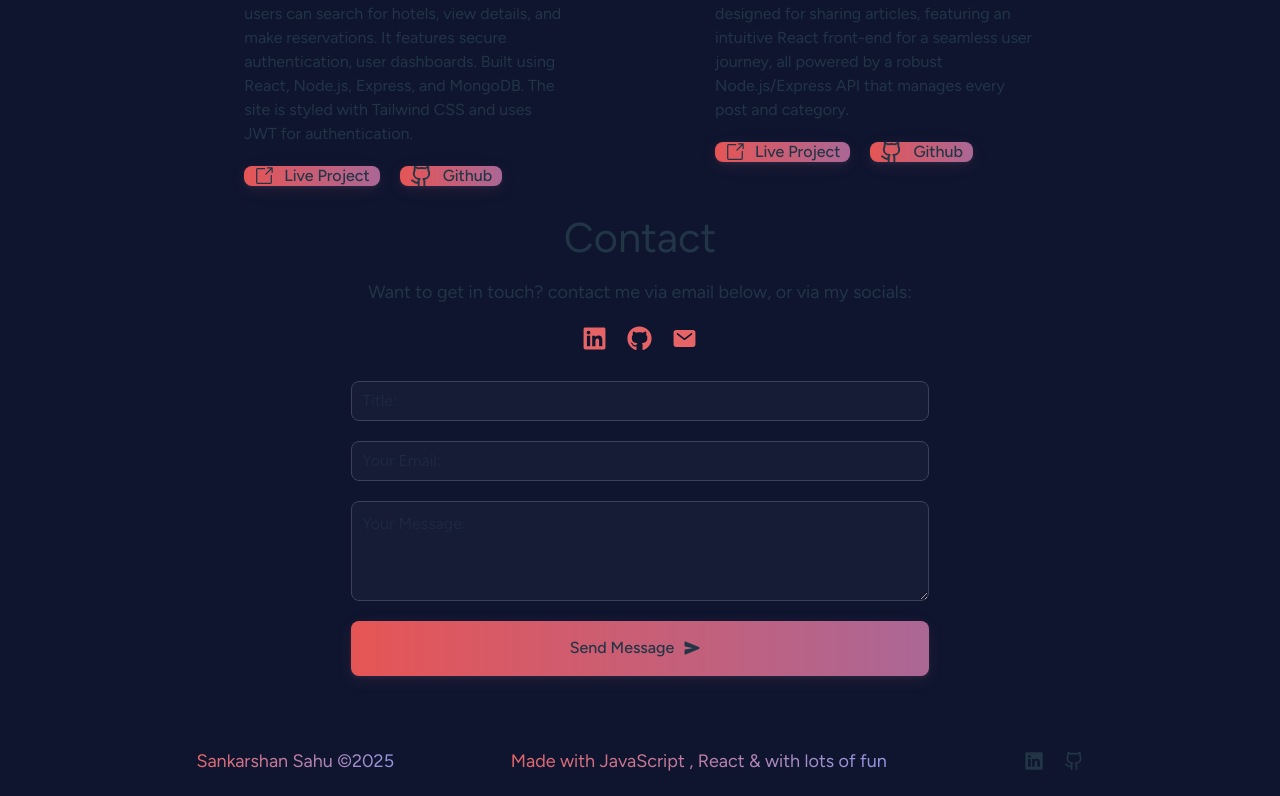
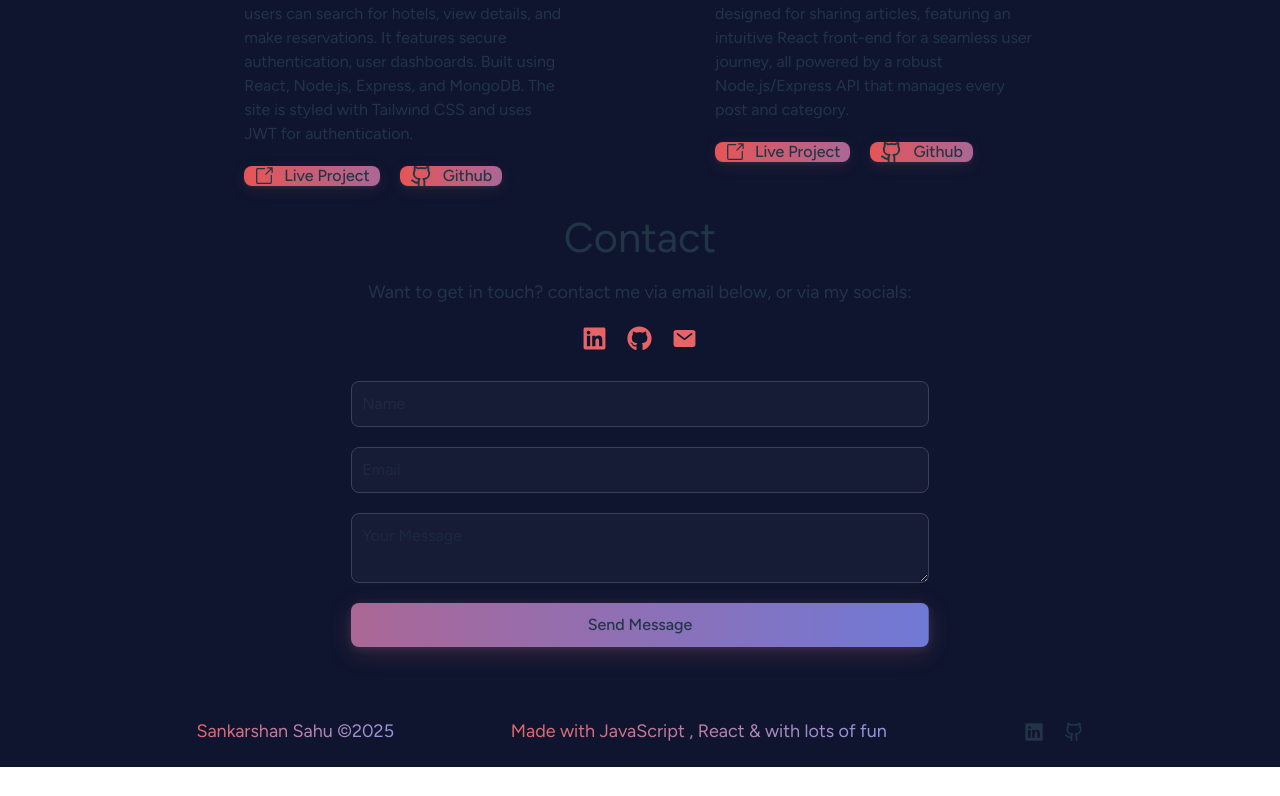
Before and after one commit to sankar636/Sankar-Portfolio, a React (Vite) app: page / in a window 1280 px wide. Shown: the part 3262-4058 px from the top of the page. After the commit the page ends 4029 px from the top, so only its background shows below. Built offline with nearby package versions, Linux system fonts and the light colour scheme.

Commit message:
feat: integrate emailjs for contact form functionality; add styling for send button

```diff
--- a/package.json
+++ b/package.json
@@ -10,6 +10,7 @@
     "preview": "vite preview"
   },
   "dependencies": {
+    "@emailjs/browser": "^4.4.1",
     "@emotion/react": "^11.14.0",
     "@emotion/styled": "^11.14.1",
     "@mui/material": "^7.2.0",
--- a/src/App.css
+++ b/src/App.css
@@ -435,6 +435,28 @@
     transition: background-position 0.6s cubic-bezier(0.4, 0, 2, 1), box-shadow 0.3s;
     overflow: hidden;
     border: none;
+  }
+  .send-form {
+    display: flex;
+    width: calc(100% - 20px);
+    height: fit-content;
+    margin: 10px;
+    justify-content: center;
+    align-items: center;
+    font-size: 1.0rem;
+    font-weight: 500;
+    font-family: 'Figtree', sans-serif;
+    cursor: pointer;
+    border-radius: 8px;
+    background: linear-gradient(90deg, #e65555, #7079d6);
+    background-size: 200% 200%;
+    background-position: 0% 50%;
+    box-shadow: 0 4px 16px 0 rgba(230, 100, 101, 0.10), 0 1.5px 4px 0 rgba(145, 152, 229, 0.10);
+    transition: background-position 0.6s cubic-bezier(0.4, 0, 2, 1), box-shadow 0.3s;
+    overflow: hidden;
+    border: none;
+    padding-top: 10px;
+    padding-bottom: 10px;
   }
 
   .footer {
@@ -900,6 +922,12 @@
     transition: background-position 0.5s cubic-bezier(0.4, 0, 0.2, 1), box-shadow 0.3s;
   }
 
+  .send-form {
+    transition: all 0.6s ease;
+    background-position: 100% 50%;
+    box-shadow: 0 6px 24px 0 rgba(230, 100, 101, 0.18), 0 2px 8px 0 rgba(145, 152, 229, 0.15);
+    transition: background-position 0.5s cubic-bezier(0.4, 0, 0.2, 1), box-shadow 0.3s;
+  }
   @media (min-width: 1000px) and (max-width: 1200px) {
 
     .navigation {
--- a/src/Components/Contact.jsx
+++ b/src/Components/Contact.jsx
@@ -1,11 +1,30 @@
+import React, { useRef } from "react";
 import { FaGithub, FaLinkedin } from "react-icons/fa";
 import { IoMail, IoSend } from "react-icons/io5";
-import { motion } from "motion/react"
-import '../App.css'
+import { motion } from "motion/react";
+import "../App.css";
+import emailjs from "@emailjs/browser";
 function Contact() {
+  const form = useRef();
+  const sendEmail = (e) => {
+    e.preventDefault();
+    const serviceID = "service_aw4yq9x";
+    const templateID = "template_grz4sv7";
+    const publicKey = "1VqfJIAKy0PCdUPzN";
+    emailjs.sendForm(serviceID, templateID, form.current, publicKey).then(
+      (result) => {
+        console.log(result.text);
+        alert("Message sent successfully!");
+        form.current.reset();
+      },
+      (error) => {
+        console.log(error.text);
+        alert("An error occurred, please try again.");
+      }
+    );
+  };
 
   return (
-
     <motion.div
       className="contact"
       id="contact"
@@ -15,31 +34,40 @@ function Contact() {
       viewport={{ once: true, amount: 0.2 }}
     >
       <div className="contact" id="contact">
-
         <span className="section-heading"> Contact </span>
 
         <div className="social-bar">
-
-                    <span className="social-heading"> Want to get in touch? contact me via email below, or via my socials: </span>
+          <span className="social-heading">
+            {" "}
+            Want to get in touch? contact me via email below, or via my socials:{" "}
+          </span>
 
           <div className="icons">
-
-                        <a className="icon" type="text" href="https://www.linkedin.com/in/sankarshan636sahu/" target="_blank" rel="noopener noreferrer">
+            <a
+              className="icon"
+              type="text"
+              href="https://www.linkedin.com/in/sankarshan636sahu/"
+              target="_blank"
+              rel="noopener noreferrer"
+            >
               <FaLinkedin />
             </a>
 
-                        <a className="icon" type="email" href="https://github.com/sankar636">
+            <a
+              className="icon"
+              type="email"
+              href="https://github.com/sankar636"
+            >
               <FaGithub />
             </a>
 
             <a className="icon" type="text" href="mailto:jhadia7008@gmail.com">
               <IoMail />
             </a>
-
           </div>
         </div>
 
-                <form
+        {/* <form
                     target="_blank"
                     action="https://formsubmit.co/jhadia7008@gmail.com"
                     method="POST"
@@ -61,11 +89,43 @@ function Contact() {
                         <IoSend style={{ margin: '10px' }} />
                     </button>
 
+                </form> */}
+        <form ref={form} onSubmit={sendEmail}
+        className="contact-form"
+        >
+          {/* <label>Name</label> */}
+          <input
+            type="text"
+            name="from_name"
+            required
+            className="contact-input"
+            placeholder="Name"
+          />
+
+          {/* <label>Email</label> */}
+          <input
+            type="email"
+            name="from_email"
+            required
+            className="contact-input"
+            placeholder="Email"
+          />
+
+          {/* <label>Message</label> */}
+          <textarea
+            name="message"
+            required
+            className="contact-input"
+            placeholder="Your Message"
+          />
+
+          <input type="submit" value="Send Message"
+          className="send-form"
+          />
         </form>
-
       </div>
     </motion.div>
-    )
+  );
 }
 
 export default Contact;
```
Also changed, not shown: 1 other file (tests, documents, lock files or other folders). Lines whose indentation alone changed are shown as unchanged.
